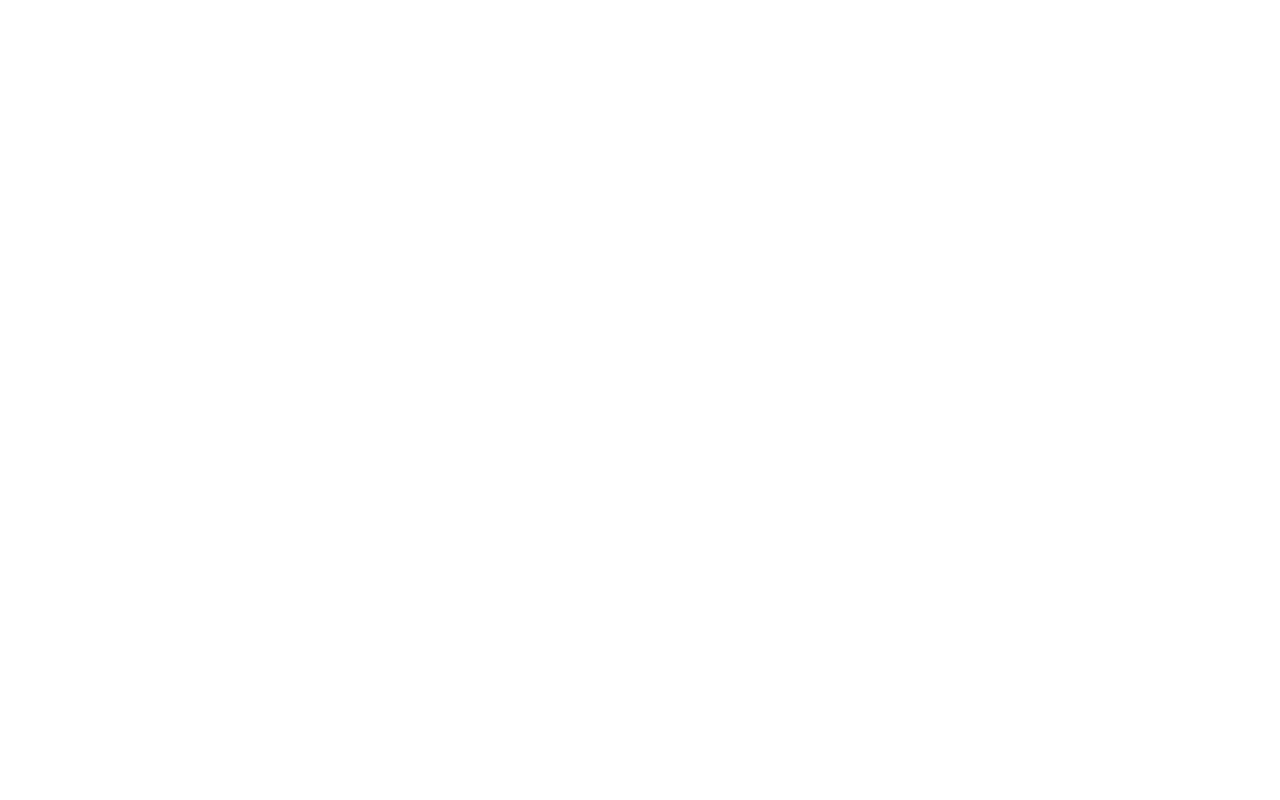
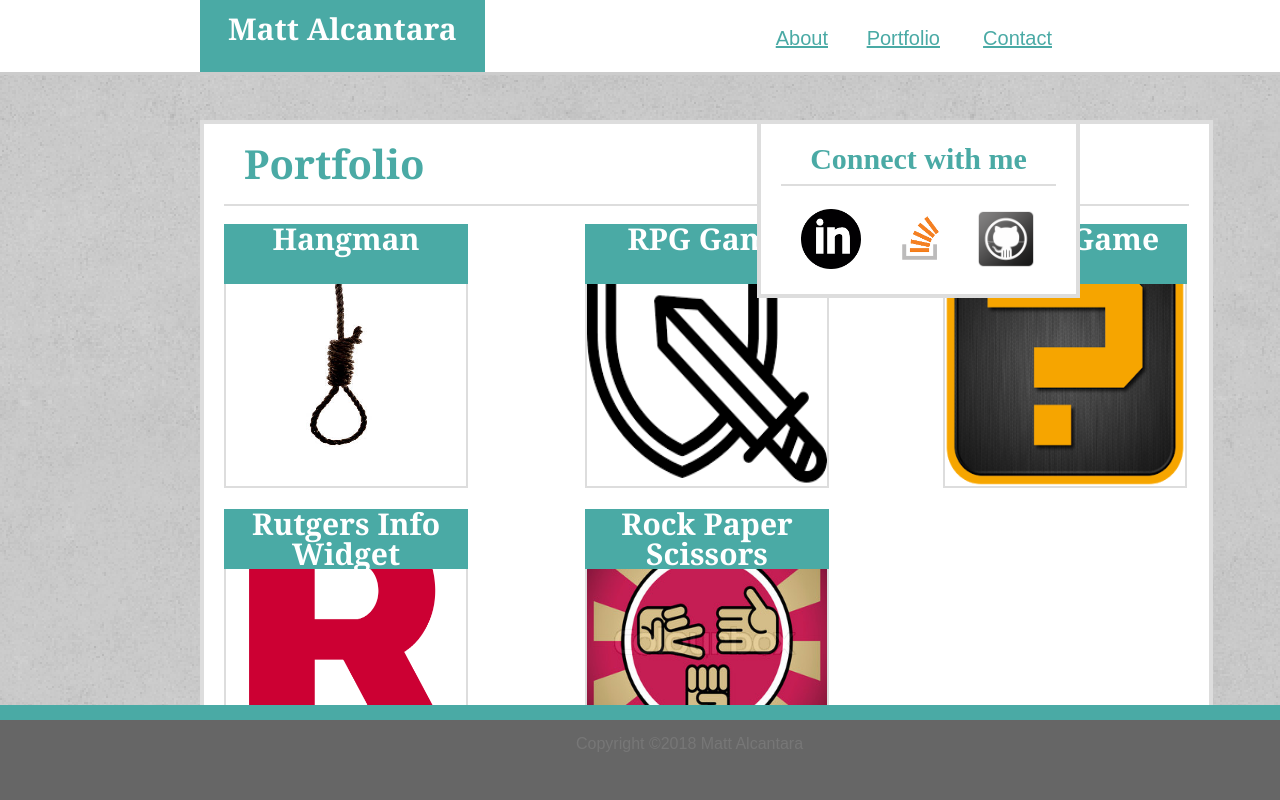
Before and after one commit to legalhustle1994/Basic-Portfolio, a plain HTML site: page portfolio.html in a window 1280 px wide. Drawn offline with Linux system fonts and the light colour scheme.

Commit message:
finished assignment

```diff
--- a/assets/css/style.css
+++ b/assets/css/style.css
@@ -195,3 +195,212 @@
     width:60px;
     height:60px;
 }
+
+#nameLabel {
+    position:absolute;
+    left:20px;
+    top:100px;
+    color:#4aaaa5;
+    font-family:'Georgia', Times, Times New Roman, serif;
+    font-weight:bold;
+    font-size:25px;
+}
+
+#name {
+    position:absolute;
+    left:20px;
+    top:130px;
+    height:40px;
+    width:95.6%;
+    border-style:solid;
+    border-color:#dddddd;
+    border-width:2px;
+}
+
+#emailLabel {
+    position:absolute;
+    left:20px;
+    top:193px;
+    color:#4aaaa5;
+    font-family:'Georgia', Times, Times New Roman, serif;
+    font-weight:bold;
+    font-size:25px;
+}
+
+#email {
+    position:absolute;
+    left:20px;
+    top:223px;
+    height:40px;
+    width:95.6%;
+    border-style:solid;
+    border-color:#dddddd;
+    border-width:2px;
+}
+
+#messageLabel {
+    position:absolute;
+    left:20px;
+    top:286px;
+    color:#4aaaa5;
+    font-family:'Georgia', Times, Times New Roman, serif;
+    font-weight:bold;
+    font-size:25px;
+}
+
+#message {
+    position:absolute;
+    left:20px;
+    top:316px;
+    height:220px;
+    width:95.6%;
+    border-style:solid;
+    border-color:#dddddd;
+    border-width:2px;
+}
+
+#submit {
+    position:absolute;
+    left:20px;
+    top:566px;
+    height:80px;
+    width:200px;
+    color:white;
+    background-color:#4aaaa5;
+    font-size:25px;
+}
+
+#hangman {
+    position:absolute;
+    z-index:2;
+    left:20px;
+    top:100px;
+    width:240px;
+    height:260px;
+    border-style:solid;
+    border-color:#dddddd;
+    border-width:2px;
+}
+
+#hangmanText {
+    position:absolute;
+    z-index:3;
+    color:white;
+    background-color:#4aaaa5;
+    width:244px;
+    left:20px;
+    font-family:'Georgia', Times, Times New Roman, serif;
+    font-weight:bold;
+    font-size:30px;
+    text-align:center;
+    height:60px;
+    top:100px;
+}
+
+#rpg {
+    position:absolute;
+    z-index:2;
+    left:381px;
+    top:100px;
+    width:240px;
+    height:260px;
+    border-style:solid;
+    border-color:#dddddd;
+    border-width:2px;
+}
+
+#rpgText {
+    position:absolute;
+    z-index:3;
+    left:381px;
+    top:100px;
+    width:244px;
+    height:60px;
+    color:white;
+    background-color:#4aaaa5;
+    font-family:'Georgia', Times, Times New Roman, serif;
+    font-weight:bold;
+    font-size:30px;
+    text-align:center;
+}
+
+#trivia {
+    position:absolute;
+    z-index:2;
+    left:739px;
+    top:100px;
+    height:260px;
+    width:240px;
+    border-style:solid;
+    border-color:#dddddd;
+    border-width:2px;
+}
+
+#triviaText {
+    position:absolute;
+    z-index:3;
+    left:739px;
+    top:100px;
+    height:60px;
+    width:244px;
+    color:white;
+    background-color:#4aaaa5;
+    font-family:'Georgia', Times, Times New Roman, serif;
+    font-weight:bold;
+    font-size:30px;
+    text-align:center;
+}
+
+#rutgers {
+    position:absolute;
+    z-index:2;
+    left:20px;
+    top:385px;
+    height:260px;
+    width:240px;
+    border-style:solid;
+    border-color:#dddddd;
+    border-width:2px;
+}
+
+#rutgersText {
+    position:absolute;
+    z-index:3;
+    left:20px;
+    top:385px;
+    height:60px;
+    width:244px;
+    color:white;
+    background-color:#4aaaa5;
+    font-family:'Georgia', Times, Times New Roman, serif;
+    font-weight:bold;
+    font-size:30px;
+    text-align:center;
+}
+
+#rockpaperscissors {
+    position:absolute;
+    z-index:2;
+    left:381px;
+    top:385px;
+    height:260px;
+    width:240px;
+    border-style:solid;
+    border-color:#dddddd;
+    border-width:2px;
+}
+
+#rockpaperscissorsText {
+    position:absolute;
+    z-index:3;
+    left:381px;
+    top:385px;
+    height:60px;
+    width:244px;
+    color:white;
+    background-color:#4aaaa5;
+    font-family:'Georgia', Times, Times New Roman, serif;
+    font-weight:bold;
+    font-size:30px;
+    text-align:center;
+}
--- a/contact.html
+++ b/contact.html
@@ -0,0 +1,40 @@
+<!DOCTYPE html>
+<html>
+    <head>
+        <title>Contact me</title>
+        <link rel="stylesheet" type="text/css" href="assets/css/reset.css">
+        <link rel="stylesheet" type="text/css" href="assets/css/style.css">
+    </head>
+    <body id="contentBody" background="assets/images/background.png">
+        <section id="header">
+                <h1 id="aboutMe">Matt Alcantara</h1>
+                <a href="index.html"<h2 id="about">About</h2></a>
+                <a href="portfolio.html"<h2 id="portfolio">Portfolio</h2></a>
+                <a href="contact.html"<h2 id="contact">Contact</h2></a>
+        </section>
+        <section id="bioContent">
+                <h2 id="bioHeader">Contact</h2>
+                <p id="nameLabel">Name:</p>
+                <input type="text" id="name">
+                <p id="emailLabel">Email:</p>
+                <input type="text" id="email">
+                <p id="messageLabel">Message:</p>
+                <input type="text" id="message">
+                <input type="submit" id="submit" value="Submit">
+        </section>
+
+        <section id="media">
+            <h2 id="connect">Connect with me</h2>
+            <img id="linkedIn" src="assets/images/linkedin.png" alt="Linkedin">
+            <img id="stackOverflow" src="assets/images/stackoverflow.png" alt="Stack Overflow">
+            <img id="gitHub" src="assets/images/github.png" alt="github">
+        </section>
+
+        <footer id="footer">
+            <pre id="copyright">Copyright ©2018 Matt Alcantara</pre>
+        </footer>
+
+    </body>
+
+
+</html>
--- a/portfolio.html
+++ b/portfolio.html
@@ -0,0 +1,38 @@
+<!DOCTYPE html>
+<html>
+    <head>
+        <title>Contact me</title>
+        <link rel="stylesheet" type="text/css" href="assets/css/reset.css">
+        <link rel="stylesheet" type="text/css" href="assets/css/style.css">
+    </head>
+    <body id="contentBody" background="assets/images/background.png">
+        <section id="header">
+                <h1 id="aboutMe">Matt Alcantara</h1>
+                <a href="index.html"<h2 id="about">About</h2></a>
+                <a href="portfolio.html"<h2 id="portfolio">Portfolio</h2></a>
+                <a href="contact.html"<h2 id="contact">Contact</h2></a>
+        </section>
+        <section id="bioContent">
+            <h2 id="bioHeader">Portfolio</h2>
+            <img id="hangman" src="assets/images/hangman.jpeg">
+            <h3 id="hangmanText">Hangman</h3>
+            <img id="rpg" src="assets/images/rpg.png">
+            <h3 id="rpgText">RPG Game</h3>
+            <img id="trivia" src="assets/images/trivia.png">
+            <h3 id="triviaText">Trivia Game</h3>
+            <img id="rutgers" src="assets/images/rutgers.png">
+            <h3 id="rutgersText">Rutgers Info Widget</h3>
+            <img id="rockpaperscissors" src="assets/images/rockpaperscissors.jpeg">
+            <h3 id="rockpaperscissorsText">Rock Paper Scissors</h3>
+        </section>
+        <section id="media">
+            <h2 id="connect">Connect with me</h2>
+            <img id="linkedIn" src="assets/images/linkedin.png" alt="Linkedin">
+            <img id="stackOverflow" src="assets/images/stackoverflow.png" alt="Stack Overflow">
+            <img id="gitHub" src="assets/images/github.png" alt="github">
+        </section>
+        <footer id="footer">
+                <pre id="copyright">Copyright ©2018 Matt Alcantara</pre>
+        </footer>
+    </body>
+    </html>
```
Also changed, not shown: index.html (+4 -4 lines), assets/images/hangman.jpeg (added), assets/images/rockpaperscissors.jpeg (added), assets/images/rpg.png (added), assets/images/rutgers.png (added), assets/images/trivia.png (added).
